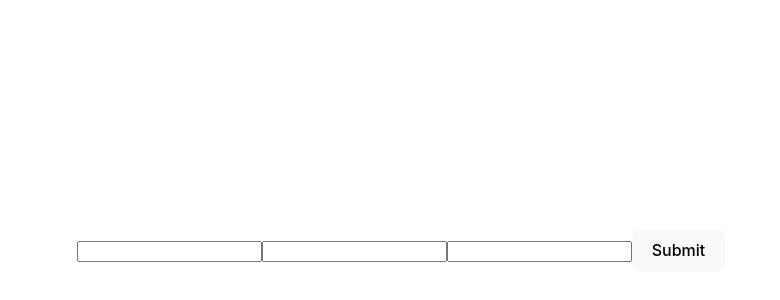
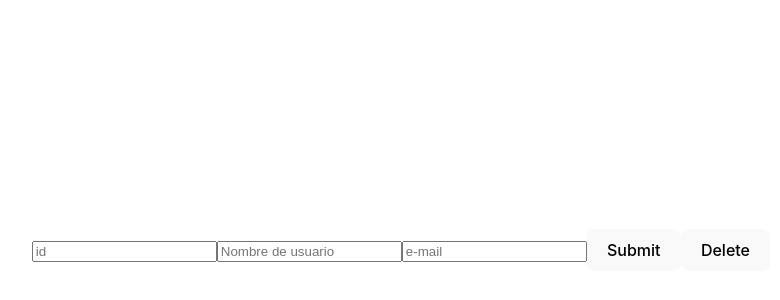
Before and after one commit to jum8/FE3_Clase20S, a React (Vite) app: page / in a window 1280 px wide. Shown: the part 150-450 px from the top of the page, without its empty margins (239-1019 px from the left). Built offline with nearby package versions, Linux system fonts and the light colour scheme.

Commit message:
Added DELETE_USER action type to the reducer

```diff
--- a/src/Clase 20/UserList.jsx
+++ b/src/Clase 20/UserList.jsx
@@ -18,22 +18,27 @@ const UserList = () => {
   const handleChange = (e) => {
     setNewUser({
       ...newUser,
-      [e.target.name]: e.target.value
+      [e.target.name]: e.target.name === 'id' ? parseInt(e.target.value) : e.target.value
     })
   }
   const handleSubmit = (e) => {
-    e.preventDefault()
-    setNewUser({...newUser, id: Math.floor(newUser.id)})
-    dispatch({type: 'ADD_USER', payload: newUser})
+    e.preventDefault();
+    dispatch({type: 'ADD_USER', payload: newUser});
+		e.target.reset();
   }
-  console.log(state)
+	function handleDelete(e) {
+		e.preventDefault();
+		dispatch({type: 'DELETE_USER', payload: newUser});
+	}
+
   return (
     <div>
       <form onSubmit={handleSubmit}>
-        <input type="number" name="id" onChange={handleChange}/>
-        <input type="text" name="userName" onChange={handleChange}/>
-        <input type="text" name="email" onChange={handleChange}/>
+        <input type="number" name="id" onChange={handleChange} placeholder="id"/>
+        <input type="text" name="userName" onChange={handleChange} placeholder="Nombre de usuario"/>
+        <input type="text" name="email" onChange={handleChange} placeholder="e-mail"/>
         <button>Submit</button>
+				<button onClick={handleDelete}>Delete</button>
       </form>
     </div>
   );
--- a/src/Clase 20/reducer.jsx
+++ b/src/Clase 20/reducer.jsx
@@ -1,9 +1,10 @@
 export const reducer = (state, action) => {
-    switch (action.type){
-        case 'ADD_USER':
-            return {users: [...state.users, action.payload] }
-        // case 'DELETE_USER'
-        default:
-            throw new Error()
-    }
-}
+  switch (action.type) {
+    case "ADD_USER":
+      return { users: [...state.users, action.payload] };
+    case "DELETE_USER":
+      return { users: state.users.filter(user => user.id != action.payload.id)}
+    default:
+      throw new Error();
+  }
+};
```
